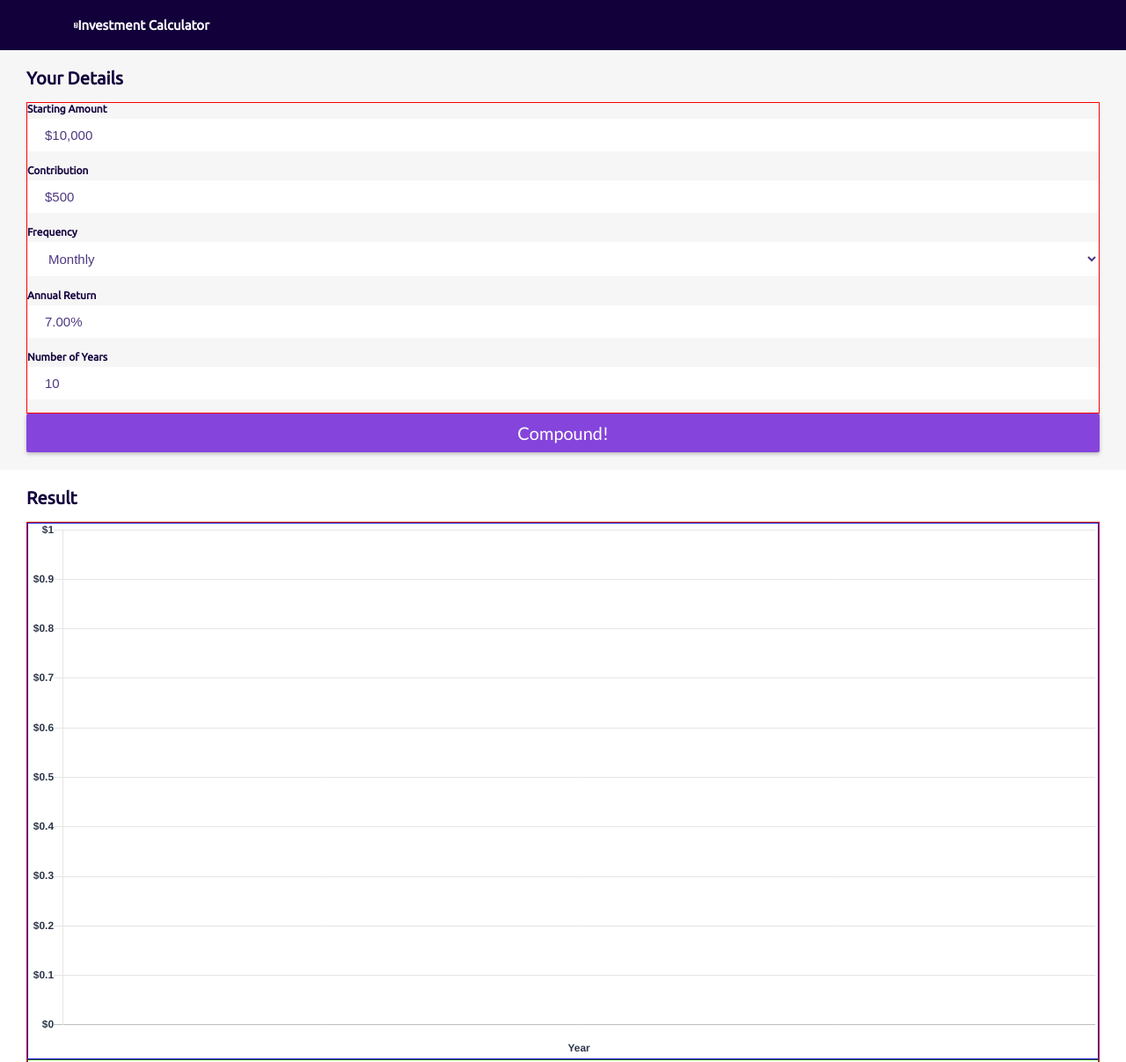
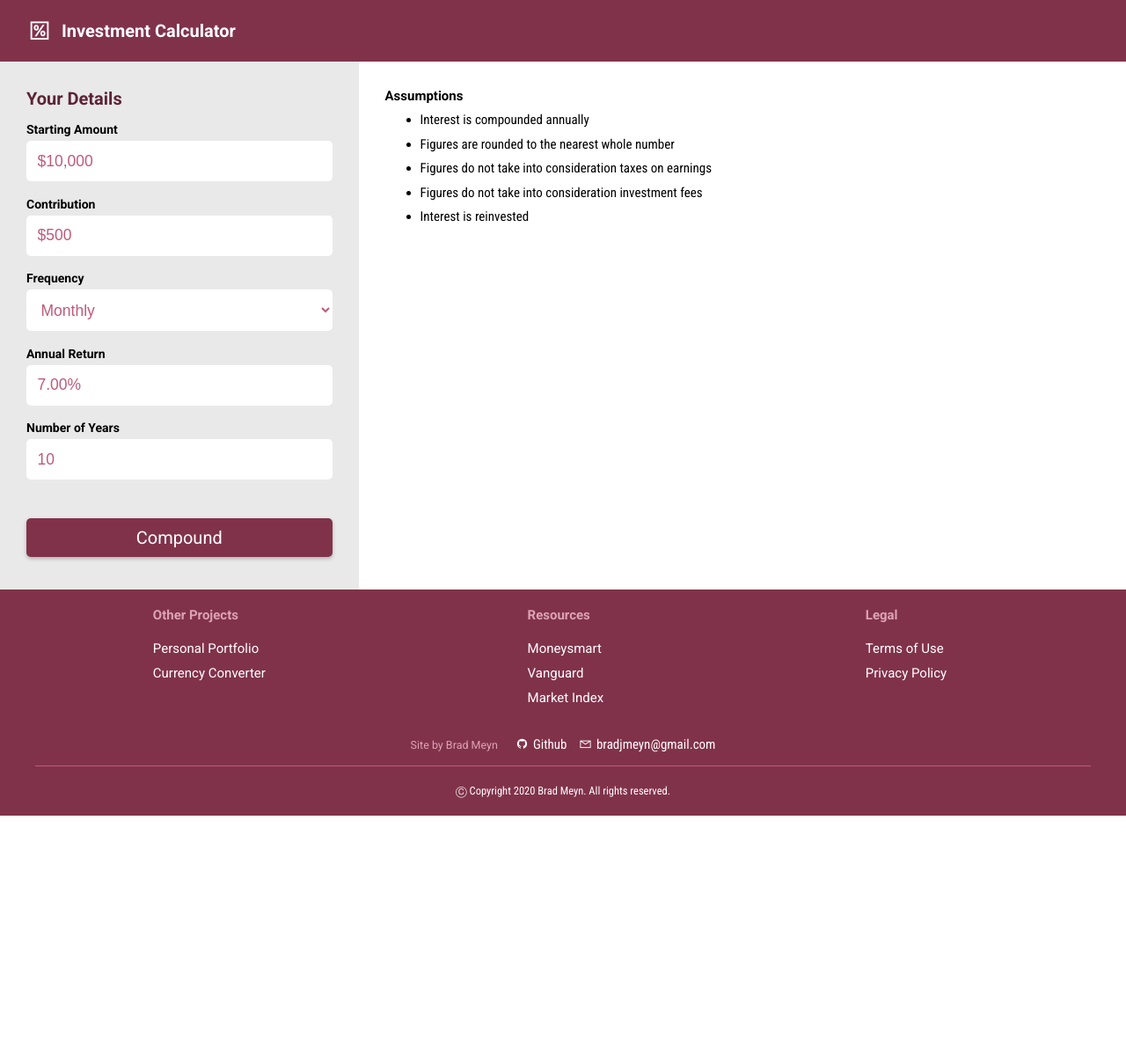
Before and after one commit to bradmeyn/compound_interest_calculator, a plain HTML site: page index.html in a window 1280 px wide. Shown: the top 1207 px of the page at 88% size. After the commit the page ends 927 px from the top, so only its background shows below. Drawn offline with nearby package versions, Linux system fonts and the light colour scheme.

Commit message:
made responsibe for larger screens and changed style

```diff
--- a/index.html
+++ b/index.html
@@ -7,31 +7,33 @@
   <title>Compound Interest Calculator</title>
 
   <script src="https://cdnjs.cloudflare.com/ajax/libs/Chart.js/2.9.3/Chart.bundle.js"></script>
-  <link href="https://fonts.googleapis.com/css2?family=Lato&family=Ubuntu&family=Ubuntu+Mono&display=swap"
+  <link
+    href="https://fonts.googleapis.com/css2?family=Roboto+Condensed:wght@300;400;700&family=Roboto:wght@300;400;700&display=swap"
     rel="stylesheet">
+  <link rel="stylesheet"
+    href="https://maxst.icons8.com/vue-static/landings/line-awesome/line-awesome/1.3.0/css/line-awesome.min.css">
   <link rel="stylesheet" href="css/style.min.css" />
-  <script src="https://kit.fontawesome.com/45deced4f4.js" crossorigin="anonymous"></script>
+
 
 </head>
 
 <body>
 
   <header class="header">
-      <div class="wrapper">
     <div class="header__content">
-          <i class="fas fa-calculator"></i>
+      <i class="header__icon las la-percentage"></i>
       <h1 class="header__title">
         Investment Calculator
       </h1>
-        </div>
     </div>
   </header>
 
   <main class="main">
 
-      <div class="components">
-        <section class="component component--inputs">
-          <h2 class="component__heading">Your Details</h2>
+
+
+    <section class="section section--inputs">
+      <h2 class="section__heading">Your Details</h2>
 
       <div class="inputs">
 
@@ -43,8 +45,8 @@
 
         <div class="input__container">
           <label for="contribution" class="input__label ">Contribution</label>
-              <input type="text" id="contribution" inputmode="numeric" class="input__box"
-                name="contribution" value="$500" data-type="currency" />
+          <input type="text" id="contribution" inputmode="numeric" class="input__box" name="contribution" value="$500"
+            data-type="currency" />
         </div>
 
         <div class="input__container">
@@ -61,52 +63,48 @@
 
         <div class="input__container">
           <label for="interest" class="input__label">Annual Return</label>
-              <input type="text" id="interest" inputmode="decimal" id="interest" class="input__box"
-                value="7.00%" name="interest" />
+          <input type="text" id="interest" inputmode="decimal" id="interest" class="input__box" value="7.00%"
+            name="interest" />
         </div>
 
         <div class="input__container">
           <label for="years" class="input__label">Number of Years</label>
-              <input type="text" id="years" inputmode="numeric" class="input__box" value="10"
-                name="years" />
+          <input type="text" id="years" inputmode="numeric" class="input__box" value="10" name="years" />
         </div>
 
+
       </div>
-          <button class="btn" id="button">Compound!</button>
+      <button class="btn" id="button">Compound</button>
     </section>
 
-        <section class="component component--results" id="results">
-          <h2 class="component__heading">Result<span id="yearsOutcome"></span></h2>
+    <section class="section section--results" id="results">
 
       <div class="outcomes">
-            <div class="outcome__chart-container">
+        <h2 class="section__heading">Outcome <span id="years-outcome"></span></h2>
+
+        <div class="outcomes__container">
+          <div class="outcome">
+            <span class="outcome__title">Total Value</span>
+            <span class="outcome__value" id="value-outcome"></span>
+          </div>
+
+          <div class="outcome">
+            <span class="outcome__title">Total Interest</span>
+            <span class="outcome__value" id="interest-outcome"></span>
+          </div>
+
+          <div class="outcome">
+            <span class="outcome__title">Total Contributions</span>
+            <span class="outcome__value" id="contributions-outcome"></span>
+          </div>
+        </div>
+
+
+        <div class="chart-container">
           <canvas class="outcome__chart" id="main-chart"></canvas>
         </div>
 
-            <div class="outcome outcome--value">
-              <h3 class="outcome__title--value">Total Value</h3>
-              <div class="outcome__text--value" id="totalValue">$0</div>
-            </div>
-
-            <div class="outcome outcome--initial">
-              <h3 class="outcome__title">Initial Investment</h3>
-              <div class="outcome__text" id="initialInvestment">$0</div>
-            </div>
-            <div class="outcome outcome--earnings">
-              <h3 class="outcome__title">Earnings</h3>
-              <div class="outcome__text" id="earnings">$0</div>
-            </div>
-
-            <div class="outcome outcome--contributions">
-              <h3 class="outcome__title">Contributions</h3>
-              <div class="outcome__text" id="contributions">$0</div>
-            </div>
-          </div>
-        </section>
-
-        <section class="component component--details component--hidden" id="details">
-          <h2 class="component__heading">Additional Information</h2>
-            <h3 class="component__subHeading">Yearly Figures</h3>
+        <h3 class="section__subHeading">Yearly Figures</h3>
         <table class="table" id="table">
           <thead>
             <tr class="table__row"></tr>
@@ -118,35 +116,79 @@
             </tr>
           </thead>
           <tbody>
-
+            <!-- inserted via compound function -->
           </tbody>
 
         </table>
 
-            <h3 class="component__subHeading">Assumptions</h3>
+      </div>
+
+      <div class="additional-info">
+
+
+      </div>
+      <h3 class="section__subHeading">Assumptions</h3>
 
       <ul class="assumptions">
-              <li class="assumptions__item">Interest is compounded yearly</li>
-              <li class="assumptions__item">Figures do not take into consideration taxes or investment costs</li>
+        <li class="assumptions__item">Interest is compounded annually</li>
+        <li class="assumptions__item">Figures are rounded to the nearest whole number</li>
+        <li class="assumptions__item">Figures do not take into consideration taxes on earnings</li>
+        <li class="assumptions__item">Figures do not take into consideration investment fees</li>
         <li class="assumptions__item">Interest is reinvested</li>
       </ul>
 
     </section>
 
+  </main>
+
+  <footer class="footer">
+    <div class="container">
+
+
+      <div class="footer-main">
+
+
+        <div class="footer-main__container">
+          <h4>Other Projects</h4>
+          <ul>
+            <li><a href="#">Personal Portfolio</a></li>
+            <li><a href="https://eager-poitras-2ed70d.netlify.app/">Currency Converter</a></li>
+
+          </ul>
+        </div>
+        <div class="footer-main__container">
+          <h4>Resources</h4>
+          <ul>
+            <li><a href="https://moneysmart.gov.au/how-to-invest">Moneysmart</a></li>
+
+            <li><a href="https://www.vanguard.com.au/personal/education-centre/en/education-guides">Vanguard</a></li>
+            <li><a href="https://www.marketindex.com.au/">Market Index</a></li>
+
+          </ul>
+        </div>
+        <div class="footer-main__container">
+          <h4>Legal</h4>
+          <ul>
+            <li><a href="#">Terms of Use</a></li>
+            <li><a href="#">Privacy Policy</a></li>
+
+          </ul>
         </div>
 
-    </main>
-    <footer class="footer">
+      </div>
+      <div class="footer-main__brad">
+        <h4>Site by Brad Meyn</h4>
+        <ul>
+          <li><a href="#"><i class="lab la-github"></i>Github</a></li>
+          <li><a href="#"><i class="las la-envelope"></i>bradjmeyn@gmail.com</a></li>
+        </ul>
 
-      <div class="wrapper">
-        <div class="footer__container">
-          <div class="footer__header">Header</div>
-        </div>
+
       </div>
 
+      <div class="copyright">&#x24B8; Copyright 2020 Brad Meyn. All rights reserved.</div>
+    </div>
   </footer>
-
-
 
   <script src="index.js"></script>
 </body>
--- a/index.js
+++ b/index.js
@@ -1,4 +1,3 @@
-
 //input DOM selectors
 let startingAmount = document.querySelector("#startingAmount");
 let contribution = document.querySelector("#contribution");
@@ -8,21 +7,19 @@ let frequency = document.querySelector("#frequency");
 let button = document.querySelector("#button");
 
 let results = document.getElementById("results");
-let details = document.getElementById("details");
 
- let years = [];
-  let initial = [];
-  let contributions = [];
-  let earnings = [];
+
+
 
 
 //output DOM selectors
-let valueOutcome = document.querySelector("#totalValue");
+// let valueOutcome = document.getElementById("totalValue");
+
 let initialInvestment = document.querySelector("#initialInvestment");
 let earningsOutcome = document.querySelector("#earnings");
 let contributionsOutcome = document.querySelector("#contributions");
 
-const table =  document.getElementById("table");
+const table = document.getElementById("table");
 
 
 
@@ -64,19 +61,24 @@ interest.addEventListener("change", () => {
 
 let compound = function () {
 
-  results.classList.remove("component--hidden");
-  details.classList.remove("component--hidden");
+  document.querySelector(".outcomes").classList.add("open");
+  document.querySelector(".additional-info").classList.add("open");
 
-//remove existing rows from details section
-for (let i = document.querySelector(".table").rows.length; i > 2; i--) {
-document.querySelector(".table").deleteRow(i-1);
-}
+
+  let years = [];
+  let initial = [];
+  let contributions = [];
+  let earnings = [];
 
 
 
 
+  //remove existing rows from details section
+  for (let i = document.querySelector(".table").rows.length; i > 2; i--) {
+    document.querySelector(".table").deleteRow(i - 1);
+  }
+
   let totalContributions = 0;
-
 
   let total = [];
   let totalEarnings = 0;
@@ -114,7 +116,7 @@ document.querySelector(".table").deleteRow(i-1);
     let contCol = row.insertCell(3);
     let endCol = row.insertCell(4);
 
-    //style rows
+    //style
     yearCol.classList.add("table__item");
     startCol.classList.add("table__item");
     intCol.classList.add("table__item");
@@ -129,15 +131,15 @@ document.querySelector(".table").deleteRow(i-1);
     yearCol.innerHTML = currentYear;
 
     //Column 2: Starting Amount
-    startCol.innerHTML = formatCurrency(totalValue.toFixed(2));
+    startCol.innerHTML = formatCurrency(totalValue.toFixed(0));
 
-    interestEarned = parseFloat((totalValue * i).toFixed(2));
+    interestEarned = parseFloat((totalValue * i).toFixed(0));
 
     //Column 3: Interest Earned
     intCol.innerHTML = formatCurrency(interestEarned);
-    totalEarnings = parseFloat((interestEarned + totalEarnings).toFixed(2));
+    totalEarnings = parseFloat((interestEarned + totalEarnings).toFixed(0));
 
-    totalValue = parseFloat((totalValue + (totalValue * i) + (c * f)).toFixed(2));
+    totalValue = parseFloat((totalValue + (totalValue * i) + (c * f)).toFixed(0));
 
 
     //Column 4: Contribution
@@ -158,17 +160,18 @@ document.querySelector(".table").deleteRow(i-1);
     years.push(currentYear);
     currentYear++;
     x++;
+    console.log(totalValue);
   }
 
 
-  document.querySelector("#yearsOutcome").innerHTML = ` after ${n} years`;
 
-  valueOutcome.innerHTML = formatCurrency(totalValue.toFixed(0));
-  earningsOutcome.innerHTML = formatCurrency(totalEarnings.toFixed(0));
-  contributionsOutcome.innerHTML = formatCurrency(totalContributions);
-  initialInvestment.innerHTML = formatCurrency(p);
+  document.getElementById("value-outcome").innerHTML = formatCurrency(totalValue.toFixed(0));
+  document.getElementById("interest-outcome").innerHTML = formatCurrency(totalEarnings.toFixed(0));
+  document.getElementById("contributions-outcome").innerHTML = formatCurrency(totalContributions.toFixed(0));
+  document.getElementById("years-outcome").innerHTML = `after ${n} years:`;
 
-  console.log(years,initial, contributions, earnings);
+
+  console.log(years, initial, contributions, earnings);
 
   chart.data.datasets[0].data = initial;
   chart.data.datasets[1].data = contributions;
@@ -187,7 +190,7 @@ button.addEventListener("click", compound);
 
 let ctx = document.getElementById("main-chart");
 Chart.defaults.global.defaultFontColor = "#2f394b";
-Chart.defaults.global.defaultFontFamily = "Helvetica";
+
 Chart.defaults.global.defaultFontStyle = "bold";
 
 Chart.scaleService.updateScaleDefaults("linear", {
@@ -195,9 +198,6 @@ Chart.scaleService.updateScaleDefaults("linear", {
     min: 0,
   },
 });
-
-
-
 
 let chart = new Chart(ctx, {
   // The type of chart we want to create
@@ -209,21 +209,21 @@ let chart = new Chart(ctx, {
     datasets: [{
         label: "Initial Investment",
         data: [],
-        backgroundColor: "#ce694f",
+        backgroundColor: "#113C6C",
         width: "100%",
-        fontSize: 16,
+
       },
       {
         label: "contributions",
         data: [],
-        backgroundColor: "#ee6d4d",
+        backgroundColor: "#2377D9",
         width: "100%",
-        fontSize: 16,
+        fontSize: 14,
       },
       {
         label: "Interest Earned",
         data: [],
-        backgroundColor: "#f5967f",
+        backgroundColor: "#A3C7F1",
         width: "100%",
         fontSize: 16,
       },
@@ -241,11 +241,10 @@ let chart = new Chart(ctx, {
     scales: {
       xAxes: [{
         gridLines: {
-                display:false
+          display: false
         },
         scaleLabel: {
           display: true,
-        fontFamily: 'Helvetica',
           labelString: 'Year'
         },
         stacked: true,
@@ -256,19 +255,18 @@ let chart = new Chart(ctx, {
 
         stacked: true,
         ticks: {
+          maxTicksLimit: 6,
           beginAtZero: true,
+          fontSize: 16,
           callback: function (value, index, values) {
             if (parseInt(value) >= 1000) {
               return (
                 "$" + value.toString().replace(/\B(?=(\d{3})+(?!\d))/g, ",")
               );
             } else {
-              return "$" + value ;
+              return "$" + value;
             }
           },
-        fontColor: "#2f394b",
-      fontFamily: "Helvetica",
-      fontSize: 12,
         },
       }, ],
     },
--- a/sass/style.scss
+++ b/sass/style.scss
@@ -1,14 +1,5 @@
 :root {
   /* Colours */
-
-  --primary-darkest: #12003b;
-  --primary-dark: #4e3980;
-
-  --primary-light: #b39cd0;
-
-  --secondary-dark: #ce694f;
-  --secondary: #ee6d4d;
-  --secondary-light: #f5967f;
 
   --white: #fff;
   --grey-lightest: #f6f6f6;
@@ -20,25 +11,31 @@
   --grey-dark: #949494;
   --grey-darkest: #5d5d5d;
 
-  --radius: 2px;
+  --radius: 5px;
   --shadow-card: 0 2px 4px rgba(0, 0, 0, 0.25);
 
-  --font-heading: "Ubuntu", sans-serif;
-  --font-body: "Lato", sans-serif;
+  --font-heading: 'Roboto', sans-serif;
+  --font-body: "Roboto Condensed", sans-serif;
 
   --content-width: 130rem;
 
 }
 
-$primary: #8544db;
+$primary: #81324b;
+
+$secondary: #394486;
+
+$tertiary: #328143;
 
 $phone: 640px;
-  $tablet: 768px;
-  $desktop: 1024px;
+$tablet: 768px;
+$desktop: 1024px;
 
 html {
   box-sizing: border-box;
   font-size: 62.5%;
+  min-height: 100%;
+
 }
 
 *,
@@ -48,206 +45,230 @@ html {
   margin: 0;
 }
 
-html {
-  height: 100%;
-}
 
 body {
   font-family: var(--font-body);
-  min-height: 100vh;
-  padding:0;
-}
 
-.wrapper {
-  margin: 0 auto;
-  max-width: 90%;
-  padding: 1rem;
+  padding: 0;
+
 }
 
 
+.container {
+  max-width: 120rem;
+  margin: 0 auto;
+  width: 100%;
+  height: 100%;
+}
 
 
 /* navbar */
 
 .header {
-  font-size: 0.6rem;
-  background-color: var(--primary-darkest);
+  background-color: $primary;
+  padding: 2rem 3rem;
 
   &__content {
-    color: var(--white);
+
     display: flex;
     align-items: center;
-    padding: 1rem;
+
   }
 
   &__title {
-    font-size: 1.5rem;
+    color: white;
+    font-size: 2rem;
     font-weight: 700;
     display: inline;
     font-family: var(--font-heading);
   }
+
+  &__icon {
+    color: white;
+    font-size: 3rem;
+    margin-right: 1rem;
+    display: inline;
+  }
 }
 
-/* Components */
 
-.components {
-  display: flex;
-  flex-wrap: wrap;
 
+//sections
+
+main {
+
+  min-height: 75vh;
 }
 
-.component {
-  padding: 2rem 3rem;
+.section {
+  padding: 3rem 3rem;
   width: 100%;
 
   &__heading {
     font-size: 2rem;
     margin-bottom: 1.5rem;
-    color: var(--primary-darkest);
+    color: darken($primary, 10%);
     font-family: var(--font-heading);
   }
 
   &--inputs {
-    background-color: var(--grey-lightest);
+    background-color: var(--grey-light);
   }
 
   &--results {
-    background-color: var(--white);
+    height: 100%;
+    background-color: lighten($primary, 70%);
+
   }
 
-  &--details {
-    background-color: #e9e9e9;
+  &__subHeading {
+    font-size: 1.5rem;
+    margin-bottom: 1rem;
+    width: 100%;
+    color: var(--primary-darkest);
+    font-family: var(--font-heading);
   }
-
-&__subHeading {
-  font-size: 1.5rem;
-  margin-bottom: 1rem;
-  width: 100%;
-  color: var(--primary-darkest);
-  font-family: var(--font-heading);
-}
-
 }
 
 /* inputs */
 
 .inputs {
-  width: 100%;
+
   position: relative;
-  border: solid 1px red;
-
+  height: 40rem;
+  min-width: 30rem;
 }
 
 .input {
 
   &__container {
     position: relative;
-    margin-bottom: 1.5rem;
+    margin-bottom: 1.75rem;
     overflow: auto;
     width: 100%;
-      }
 
-   &__label {
-     font-size: 1.2rem;
-     font-family: var(--font-heading);
-     font-weight: 600;
-     color: var(--primary-darkest);
-   }
+    &:focus-within {
+      color: $primary;
+    }
+
+  }
+
+  &__label {
+    font-size: 1.4rem;
+    font-family: var(--font-heading);
+    font-weight: 700;
+    color: var(--primary-darkest);
+  }
 
   &__box {
+
+    color: lighten($primary, 20%);
+    background-color: white;
+    border: solid 1px white;
     display: block;
     border-radius: var(--radius);
     margin-top: .5rem;
-    padding: 1rem 0 1rem 2rem;
-    font-size: 1.5rem;
+    padding: 1.25rem;
+    font-size: 1.75rem;
+    font-weight: 500;
     width: 100%;
     border: none;
-    background-color: var(--white);
-    color: var(--primary-dark);
-      }
+
+    &:active,
+    &:focus {
+      outline: none;
+      border: solid 1px $primary;
+
+    }
+
+
+  }
 }
 
 .btn {
   text-align: center;
-  background-color: $primary;
-  font-size: 2rem;
-  color: white;
   width: 100%;
-  padding: 1rem;
+  margin-top: 5rem;
+  padding: 1rem 0;
   border-radius: var(--radius);
   justify-content: center;
+
   border: none;
   cursor: pointer;
   box-shadow: var(--shadow-card);
-  font-family: var(--font-body);
+  background-color: $primary;
+  font-family: var(--font-heading);
+  font-size: 2rem;
+  font-weight: 500;
+  color: white;
+
+
   &:hover {
-    background-color: lighten($primary, 30%);
-    color: var(--primary-darkest);
+    background-color: lighten($primary, 20%);
+
     transition: all linear 0.2s;
+  }
+
+  &:focus {
+    outline: none;
+    border: 1px solid $primary;
   }
 }
 
 //outcome Section
 
 .outcomes {
+  max-height: 0;
+  overflow: hidden;
+  transition: all 3s ease-out;
   position: relative;
   margin: 0 auto;
-  width: 100%;
-  border: solid 1px red;
-}
 
-.outcome {
-  text-align: center;
-  vertical-align: center;
-  position: relative;
-  padding: 1rem;
 
-border: solid 1px green;
-
-  &__chart-container {
-
-    position: relative;
-    margin: auto;
-    border: solid 1px blue;
-    width: 100%;
+  &.open {
+    max-height: 200rem;
   }
 
+  &__container {
+    align-items: center;
 
-
-  &__title {
-    font-weight: 700;
-    padding-bottom: 0.5rem;
-    color: var(--primary);
-    font-size: 1.75rem;
-
-    &--value {
-      @extend .outcome__title;
-      color: var(--primary-darkest);
-    }
-  }
-
-  &__text {
-    display: block;
-    font-weight: 700;
-    font-family: var(--font-heading);
-    font-size: 2rem;
-    color: var(--primary-darkest);
-    margin-bottom: 0.5rem;
-
-    &--value {
-     @extend .outcome__text;
-      color: var(--secondary);
-    }
   }
 
 }
 
+.outcome {
 
-//Additional Information Section
+  margin: 0 auto 1rem;
+  display: flex;
+  justify-content: space-between;
+  align-items: flex-end;
+  border-bottom: solid .1px lighten($primary, 40%);
+  padding-bottom: .5rem;
 
-.details {
+  &__title {
+    font-weight: 500;
+    color: var(--primary-darkest);
+    font-size: 1.5rem;
+
+  }
+
+  &__value {
+    padding-left: 1rem;
+    font-weight: 700;
+    font-family: var(--font-body);
+    font-size: 2rem;
+    color: lighten($primary, 20%);
+  }
+
+}
+
+#main-chart {}
+
+.chart-container {
+  padding: 3rem 0;
+  position: relative;
+  margin: auto;
   width: 100%;
-  background-color: #e9e9e9;
 }
 
 .table {
@@ -258,15 +279,15 @@ border: solid 1px green;
   margin-bottom: 3rem;
 
   &__head {
-    background-color: var(--primary-dark);
+    background-color: $primary;
     color: var(--white);
-    font-size: 1rem;
+    font-size: 1.2rem;
     font-family: var(--font-heading);
-    font-weight: 300;
-    padding: 1.25rem;
+    font-weight: 500;
+    padding: 1rem 1rem 1rem 0;
     text-align: right;
 
-    &:first-child{
+    &:first-child {
       border-top-left-radius: var(--radius);
     }
 
@@ -277,65 +298,192 @@ border: solid 1px green;
   }
 
   &__item {
-    background-color: var(--primary-light);
-    border-top: solid 1px var(--primary-dark);
-    color: var(--grey-lightest);
-    font-size: .9rem;
-    padding: .5rem;
+    font-family: var(--font-body);
+    border-bottom: solid 1px $primary;
+    color: $primary;
+    font-size: 1.2rem;
+    padding: 1rem 1rem 1rem 0;
     text-align: right;
 
   }
 
 }
 
-.assumptions{
-  line-height: 2rem;
+.assumptions {
+  line-height: 1.75rem;
 
-  &__item{
+  &__item {
     font-size: 1.5rem;
-
+    padding-bottom: 1rem;
   }
-
-}
-
-
-
-
-#myChart {
-  width: 100%
 }
 
 
 .footer {
 
-  background: var(--primary-darkest);
-  height: 100%;
+  display: flex;
+  flex-direction: column;
+  padding: 2rem 2rem;
+  background: $primary;
   color: white;
+}
+
+.footer-main {
+  display: flex;
+  justify-content: space-around;
+  padding-bottom: 1rem;
+
 
   &__container {
-    font-size: 1rem;
-    padding-top: 2rem;
+
+    margin-right: 3rem;
+
+
+    // border: solid 1px green;
+
+    h4 {
+
+      font-size: 1.5rem;
+      font-weight: 700;
+      font-family: var(--font-heading);
+      color: lighten($primary, 40%);
+      margin-bottom: 2rem;
+      // border: solid 1px red;
+    }
+
+    ul {
+      padding: 0;
+      list-style: none;
+
+
+
+      li {
+        font-size: 1.5rem;
+        margin-bottom: 1rem;
+
+
+        a {
+          font-family: var(--font-heading);
+          text-decoration: none;
+          color: white;
+
+          &:hover {
+            color: lighten($primary, 40%);
+            transition: all .2s ease-in;
+          }
+        }
+      }
+    }
   }
 
-  &__header {
+  &__brad {
+    // border-top: solid .1px lighten($primary, 40%);
+    // ;
     font-size: 1.5rem;
-    margin-bottom: 1rem;
-  }
+    color: lighten($primary, 40%);
+    width: 100%;
+    display: flex;
+    justify-content: center;
+    align-items: center;
+    margin: 0 auto;
+    padding: 1.5rem 0;
 
-  &__item {
-    padding: 1rem;
+    // border: solid 1px green;
+
+    h4 {
+      font-size: 1.25rem;
+      font-weight: 500;
+      font-family: var(--font-heading);
+
+
+      // border: solid 1px red;
+    }
+
+    ul {
+      display: inline-block;
+      padding-left: 1rem;
+      list-style: none;
+      // width: 100%;
+
+      li {
+        padding-left: 1rem;
+        font-size: 1.25rem;
+
+        display: inline-block;
+
+        a {
+          font-family: var(--font-body);
+          color: white;
+          font-size: 1.5rem;
+          text-decoration: none;
+
+          &:hover {
+            color: lighten($primary, 50%);
+            transition: all .2s ease-in;
+          }
+
+          i {
+            padding-right: .5rem;
+          }
+
+
+        }
+      }
+    }
   }
 
 }
 
+.copyright {
+  border-top: solid .1px lighten($primary, 20%);
+
+  font-size: 1.25rem;
+  padding-top: 2rem;
+
+  width: 100%;
+  text-align: center;
+
+}
+
+@media only screen and (min-width: $tablet) {
 
 
-/* @media screen and (max-width: 1000px) {
-  .main__container {
-    flex-wrap: wrap;
+  .main {
+    display: flex;
+
+    height: 100%;
+    ;
   }
 
   .section {
-    flex-basis: 100%;
+    padding: 3rem 3rem;
+
+
+    &--inputs {
+      background-color: var(--grey-light);
+      flex: 1 35rem;
+      max-width: 80rem;
+    }
+
+    &--results {
+      height: 100%;
+      background-color: lighten($primary, 70%);
+      flex: 3 70rem;
+      min-width: 0;
+
+    }
+
+    &__subHeading {
+      font-size: 1.5rem;
+      margin-bottom: 1rem;
+      width: 100%;
+      color: var(--primary-darkest);
+      font-family: var(--font-heading);
+    }
   }
-} */
+
+
+
+
+
+}
```
Also changed, not shown: css/style.min.css, 1 other file. Lines whose indentation alone changed are shown as unchanged.
